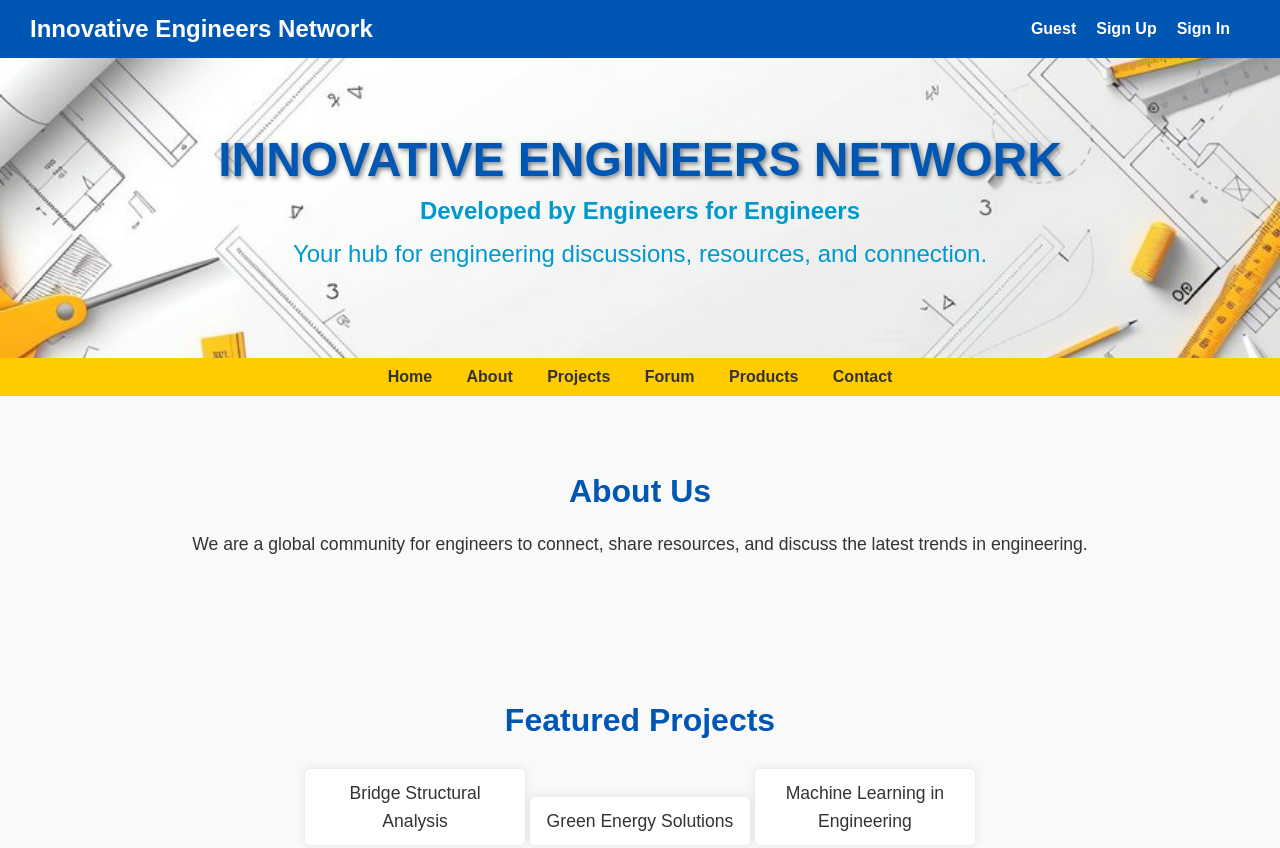
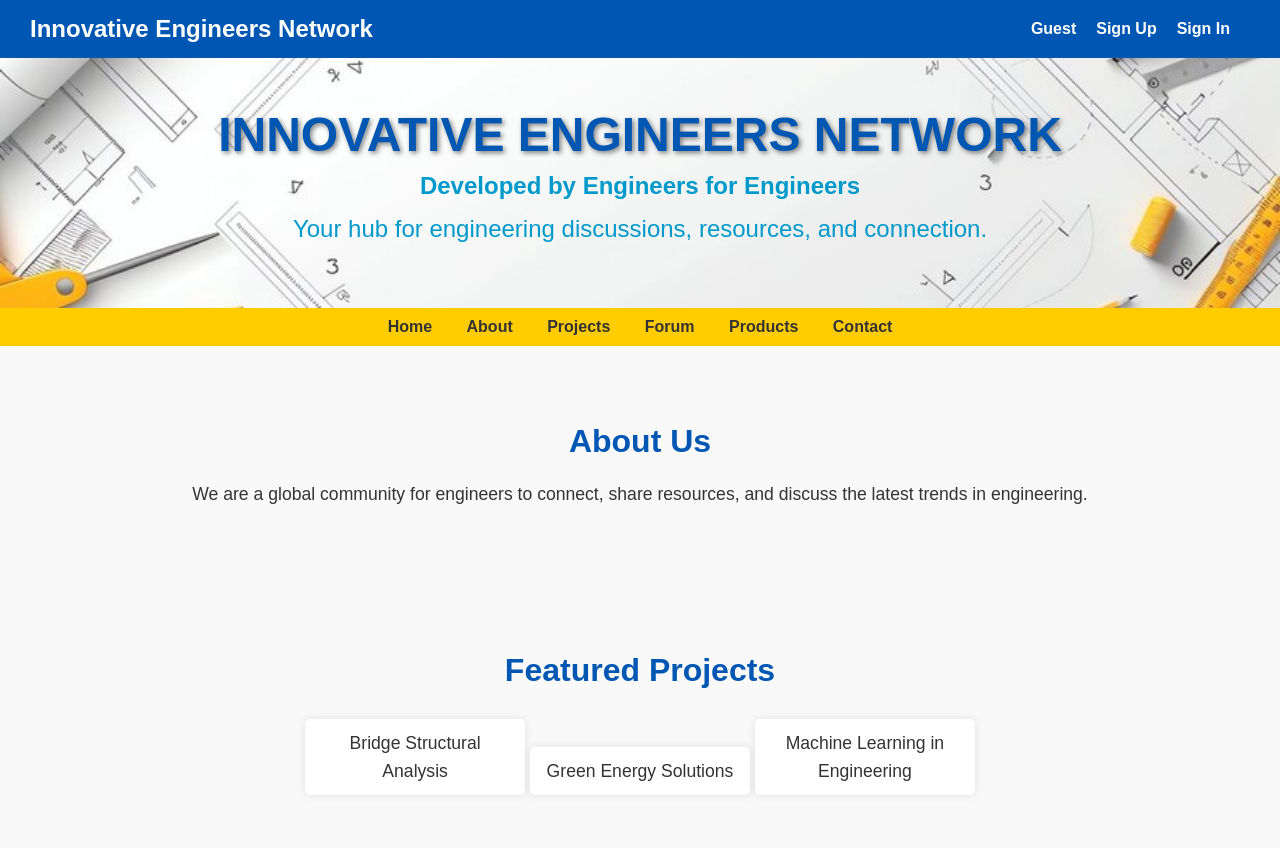
Before and after one commit to Engineeering/2234wdf, a plain HTML site: page index.html in a window 1280 px wide. Shown: the top 848 px of the page. Drawn offline with Linux system fonts and the light colour scheme.

Commit message:
Update styles.css

```diff
--- a/styles.css
+++ b/styles.css
@@ -103,7 +103,7 @@ header {
     background-image: url('background.jpg');
     background-size: cover;
     background-position: center;
-    height: 200px; /* Increased height for better visibility */
+    height: 150px; /* Increased height for better visibility */
     display: flex;
     justify-content: center;
     align-items: center;
```
